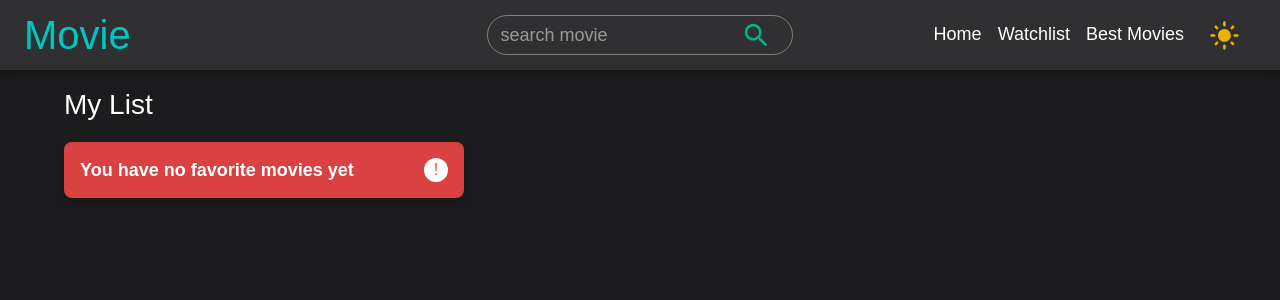
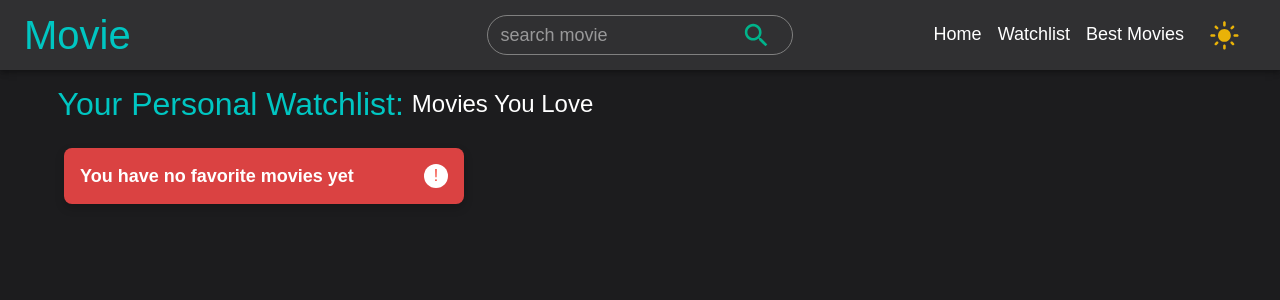
Before and after one commit to Eda-Inal/movie-app, a Next.js app in the folder movie/: page /watchlist in a window 1280 px wide. Shown: the top 300 px of the page. Built offline with nearby package versions, Linux system fonts and the light colour scheme.

Commit message:
add css watchlist

```diff
--- a/movie/src/app/watchlist/page.jsx
+++ b/movie/src/app/watchlist/page.jsx
@@ -28,12 +28,38 @@ function Watchlist() {
   return (
     <>
 
-   <Box sx={{ width: '90%', margin: '1.2rem auto' }}>
-  <Typography variant="h3" sx={{ fontWeight: 300 }}>My List</Typography>
-  {!allFavouriteMovies.length && (
+   <Box sx={{ width: '90%'}}>
+   <Box
+  sx={{
+    width:"90%",
+    textAlign: 'left',
+    margin:"0 auto " ,
+    fontWeight: '600',
+    marginTop: '15px',
+    marginBottom: '25px',
+
+  }}
+>
+  <Box sx={{
+    display:"flex",
+    alignItems:"center",
+
+  }}
+
+  ><Typography color="secondary.main" variant='h2' marginRight={1}> Your Personal Watchlist:</Typography>
+  <Typography variant='h4'>Movies You Love</Typography>
+  </Box>
+
+</Box>
+
+
+</Box>
+<Box  sx={{width:"90%",  margin:"0 auto"}}>
+{!allFavouriteMovies.length && (
     <Box
       sx={{
         maxWidth:"400px",
+
         mt: "20px",
         padding: "1rem",
         borderRadius: "8px",
```
Also changed, not shown: movie/src/app/best/page.jsx (+25 -0 lines), movie/src/app/home/page.jsx (+26 -1 lines).
